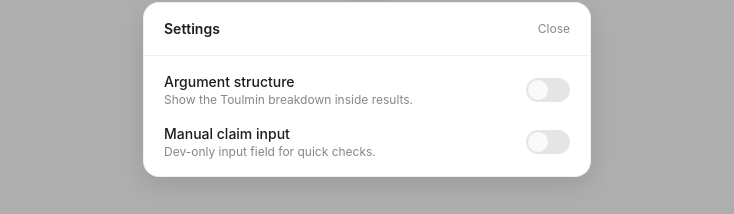
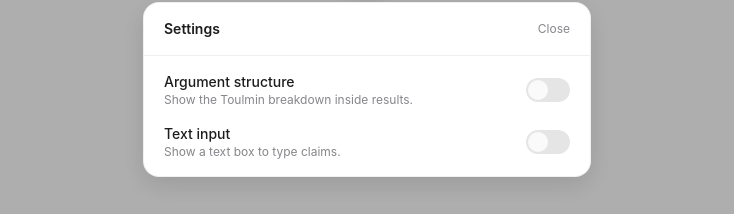
Before and after one commit to danhussey/fact-checker, a Next.js app: page / in a window 1280 px wide. Both pictures are taken after a click on the button "Settings". Shown: the part 311-525 px from the top of the page, without its empty margins (273-1007 px from the left). Built offline with nearby package versions, Linux system fonts and the light colour scheme.

Commit message:
Update settings copy and gate research topics

```diff
--- a/src/app/page.tsx
+++ b/src/app/page.tsx
@@ -54,6 +54,7 @@ interface ExtractIntent {
 
 const isDev = process.env.NODE_ENV === "development";
 const enableTextInputEnv = process.env.NEXT_PUBLIC_ENABLE_TEXT_INPUT === "true";
+const showResearchTopicsEnv = process.env.NEXT_PUBLIC_SHOW_RESEARCH_TOPICS;
 
 export default function Home() {
   const [factChecks, setFactChecks] = useState<FactCheck[]>([]);
@@ -61,7 +62,7 @@ export default function Home() {
   const [textInput, setTextInput] = useState("");
   const [isSettingsOpen, setIsSettingsOpen] = useState(false);
   const [showArgumentBreakdown, setShowArgumentBreakdown] = useState(false);
-  const [showTextInput, setShowTextInput] = useState(isDev && enableTextInputEnv);
+  const [showTextInput, setShowTextInput] = useState(enableTextInputEnv);
   const formRef = useRef<HTMLFormElement>(null);
   const textAreaRef = useRef<HTMLTextAreaElement>(null);
   const factCheckQueueRef = useRef<QueuedClaim[]>([]);
@@ -111,31 +112,29 @@ export default function Home() {
   }, [showArgumentBreakdown]);
 
   useEffect(() => {
-    if (!isDev || !showTextInput) return;
+    if (!showTextInput) return;
     resizeTextArea();
   }, [showTextInput, textInput, resizeTextArea]);
 
   useEffect(() => {
-    if (!isDev) return;
     try {
       const stored = localStorage.getItem(TEXT_INPUT_STORAGE_KEY);
       if (stored !== null) {
         setShowTextInput(stored === "true");
       }
     } catch (error) {
-      console.warn("Failed to read manual input preference.", error);
+      console.warn("Failed to read text input preference.", error);
     }
   }, []);
 
   useEffect(() => {
-    if (!isDev) return;
     try {
       localStorage.setItem(
         TEXT_INPUT_STORAGE_KEY,
         showTextInput ? "true" : "false"
       );
     } catch (error) {
-      console.warn("Failed to save manual input preference.", error);
+      console.warn("Failed to save text input preference.", error);
     }
   }, [showTextInput]);
 
@@ -507,9 +506,10 @@ export default function Home() {
     }
   }, [factChecks.length]);
 
-  const canShowTextInput = isDev && showTextInput;
+  const canShowTextInput = showTextInput;
   const listenLabel = canShowTextInput ? "Listen" : "Start Listening";
   const statusLabelClass = canShowTextInput ? "hidden sm:inline" : "";
+  const showResearchTopics = isDev && showResearchTopicsEnv !== "false";
 
   return (
     <main className="min-h-screen flex flex-col bg-bg">
@@ -586,18 +586,17 @@ export default function Home() {
                   />
                 </button>
               </div>
-              {isDev && (
               <div className="flex items-center justify-between gap-4">
                 <div>
-                    <p className="text-sm text-text font-medium">Manual claim input</p>
+                  <p className="text-sm text-text font-medium">Text input</p>
                   <p className="text-xs text-text-muted">
-                      Dev-only input field for quick checks.
+                    Show a text box to type claims.
                   </p>
                 </div>
                 <button
                   type="button"
                   role="switch"
-                    aria-label="Manual claim input"
+                  aria-label="Text input"
                   aria-checked={showTextInput}
                   onClick={() => setShowTextInput((prev) => !prev)}
                   className={`relative w-11 h-6 rounded-full transition-colors ${
@@ -611,7 +610,6 @@ export default function Home() {
                   />
                 </button>
               </div>
-              )}
             </div>
           </div>
         </div>
@@ -669,6 +667,7 @@ export default function Home() {
                   <FactCheckCard
                     factCheck={fc}
                     showArgumentBreakdown={showArgumentBreakdown}
+                    showResearchTopics={showResearchTopics}
                   />
                 </div>
               ))}
@@ -710,7 +709,7 @@ export default function Home() {
           <div className="px-6 py-4">
             <div className="max-w-2xl mx-auto w-full">
               <div className={`flex items-end gap-2 min-w-0 ${canShowTextInput ? "" : "justify-center"}`}>
-                {/* Text input (dev-only, toggled in settings) */}
+                {/* Text input (toggled in settings) */}
                 {canShowTextInput && (
                   <form
                     ref={formRef}
--- a/src/components/FactCheckCard.tsx
+++ b/src/components/FactCheckCard.tsx
@@ -10,9 +10,14 @@ import { ArgumentBreakdown } from "./ArgumentBreakdown";
 interface FactCheckCardProps {
   factCheck: FactCheck;
   showArgumentBreakdown?: boolean;
+  showResearchTopics?: boolean;
 }
 
-export function FactCheckCard({ factCheck, showArgumentBreakdown = true }: FactCheckCardProps) {
+export function FactCheckCard({
+  factCheck,
+  showArgumentBreakdown = true,
+  showResearchTopics = true,
+}: FactCheckCardProps) {
   const [expanded, setExpanded] = useState(false);
 
   const { result, isLoading, error, claim, timestamp } = factCheck;
@@ -86,7 +91,7 @@ export function FactCheckCard({ factCheck, showArgumentBreakdown = true }: FactC
             <ArgumentBreakdown argument={result.argument} />
           )}
 
-          {result.sources.length > 0 && (
+          {showResearchTopics && result.sources.length > 0 && (
             <div className="flex flex-wrap gap-2 pt-1">
               {result.sources.map((source, i) => (
                 <SourceChip key={i} name={source.name} url={source.url} />
```
Lines whose indentation alone changed are shown as unchanged.
